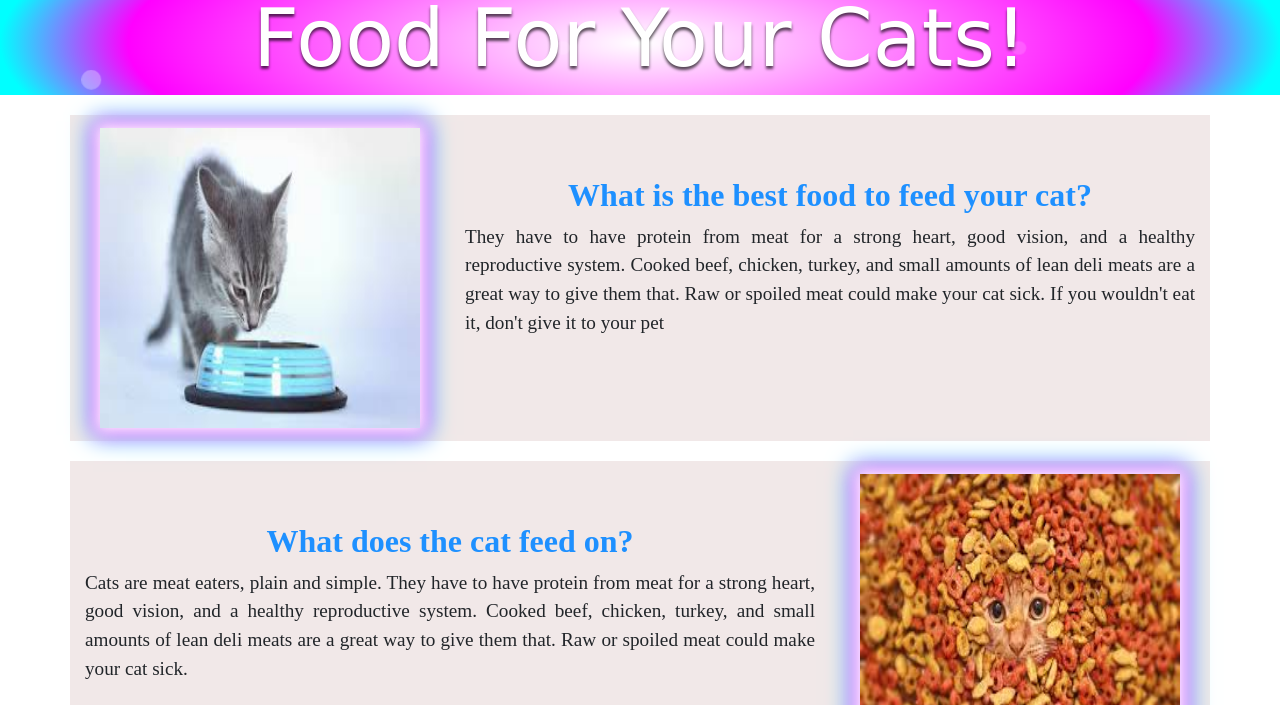
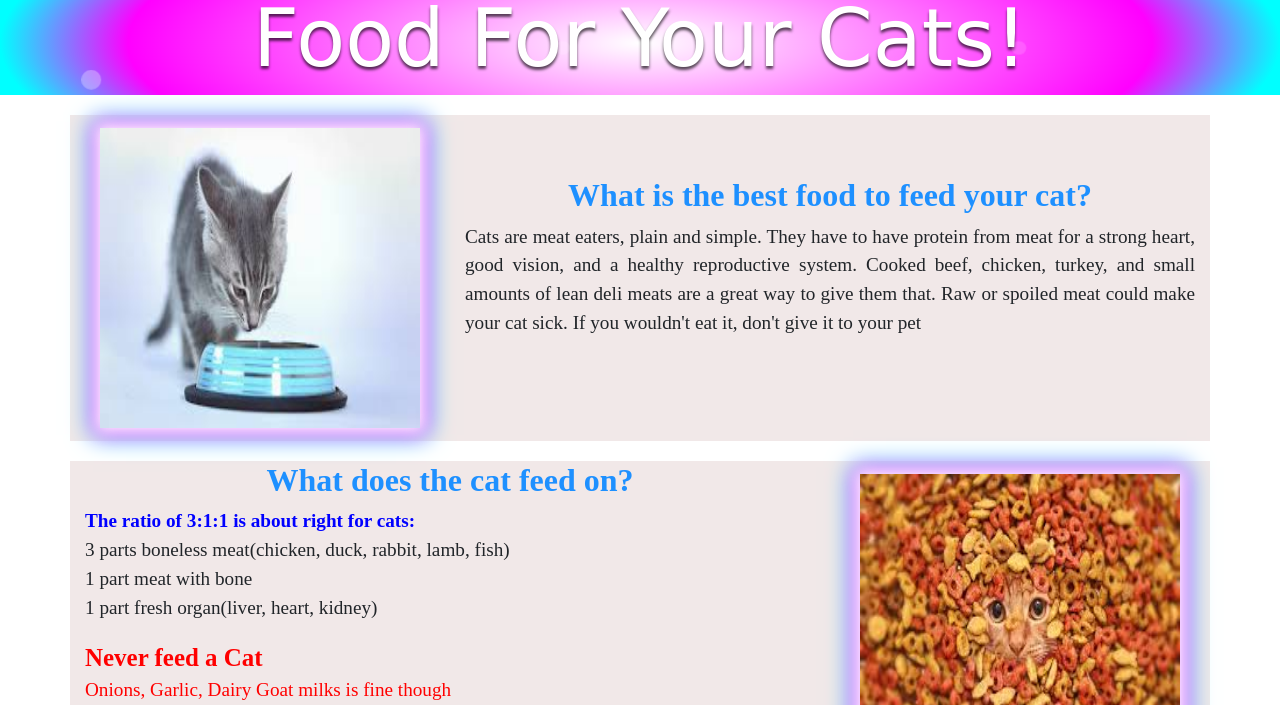
Before and after one commit to simon71351/web-design, a plain HTML site: page catfood.html in a window 1280 px wide. Shown: the part 95-800 px from the top of the page. Drawn offline with Linux system fonts and the light colour scheme.

Commit message:
changed paragraph

```diff
--- a/catfood.html
+++ b/catfood.html
@@ -21,8 +21,6 @@
 
 <style>
 .fa-custom-pos{
-  /*width: 30px;
-  height:30px;*/
    display: block;
     text-align: center;
     color: blue;
@@ -56,14 +54,11 @@ h1 {
   font-family: 'Corben', cursive;
   font-size: 5rem;
   color: white;
-  /*letter-spacing: 0.1rem;*/
   text-shadow: 0px 3px 3px rgba(0, 0, 0, 0.66);
 }
 
 .hero {
   background-image: radial-gradient(50% 176%,#fff, #f0f 80%, #0ff 100%);
-  /*min-height: 100vh;
-  min-height: 30rem;*/
   position: relative;
   overflow: hidden;
   display: flex;
@@ -272,7 +267,7 @@ style="margin-left: auto; margin-right: auto; margin-top: 13px; margin-bottom: 1
 <div  id="child" >
 
 <h2>What is the best food to feed your cat?</h2>
-<p id="paragraph">They have to have protein from meat for a strong heart, good vision, and a healthy reproductive system. Cooked beef, chicken, turkey, and small amounts of lean deli meats are a great way to give them that. Raw or spoiled meat could make your cat sick. If you wouldn't eat it, don't give it to your pet</p>
+<p id="paragraph">Cats are meat eaters, plain and simple. They have to have protein from meat for a strong heart, good vision, and a healthy reproductive system. Cooked beef, chicken, turkey, and small amounts of lean deli meats are a great way to give them that. Raw or spoiled meat could make your cat sick. If you wouldn't eat it, don't give it to your pet</p>
 </div>
 </div>
 </div>
@@ -286,7 +281,16 @@ style="margin-left: auto; margin-right: auto; margin-top: 13px; margin-bottom: 1
 <div  id="child">
 
 <h2>What does the cat feed on?</h2>
-<p id="paragraph"> Cats are meat eaters, plain and simple. They have to have protein from meat for a strong heart, good vision, and a healthy reproductive system. Cooked beef, chicken, turkey, and small amounts of lean deli meats are a great way to give them that. Raw or spoiled meat could make your cat sick.</p>
+<p id="paragraph"><b style="color: blue">The ratio of 3:1:1 is about right for cats:</b><br>
+3 parts boneless meat(chicken, duck, rabbit, lamb, fish)<br>
+1 part meat with bone<br>
+1 part fresh organ(liver, heart, kidney)
+<p style="color: red; font-family: Time News Roman; font-size: 1.2em"><b style="font-size: 1.3em">Never feed a Cat</b><br>
+Onions, Garlic, Dairy Goat milks is fine though<br>
+Grapes/Raisins<br>
+Chocolate<br>
+Fat As in do not feed too much fat</p>
+</p>
 </div>
 </div>
 <div class="col-md-12 col-lg-4 col-sm-12" id="child">
@@ -358,16 +362,6 @@ style="margin-left: auto; margin-right: auto; margin-top: 13px; margin-bottom: 1
       <!-- Grid row -->
       <div class="row">
 
-        <!-- Grid column -->
-        <!-- <div class="col-md-4 col-lg-3 mr-auto my-md-4 my-0 mt-4 mb-1"> -->
-
-          <!-- Content -->
-          <!-- <h5 class="font-weight-bold text-uppercase mb-4">Footer Content</h5>
-          <p>Here you can use rows and columns here to organize your footer content.</p>
-          <p>Lorem ipsum dolor sit amet, consectetur adipisicing elit. Fugit amet numquam iure provident voluptate esse
-            quasi, veritatis totam voluptas nostrum.</p>
-
-        </div> -->
         <!-- Grid column -->
 
         <hr class="clearfix w-100 d-md-none">
```
Also changed, not shown: dogfood.html (+1 -15 lines), doggrooming.html (+1 -24 lines), index.html (+0 -20 lines), trainingcat.html (+0 -15 lines), trainingdog.html (+0 -15 lines).
